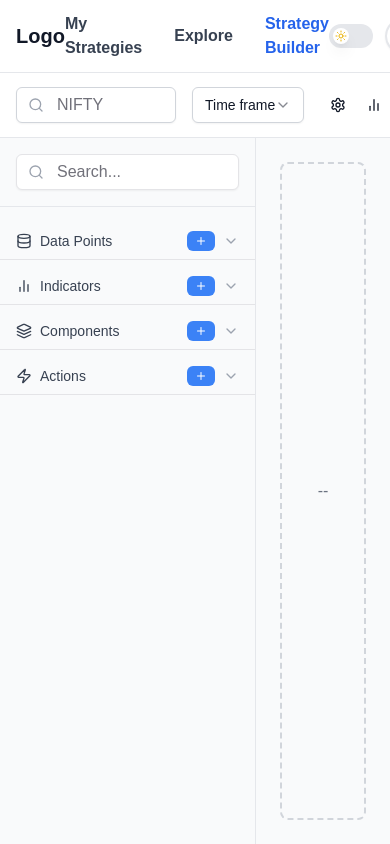
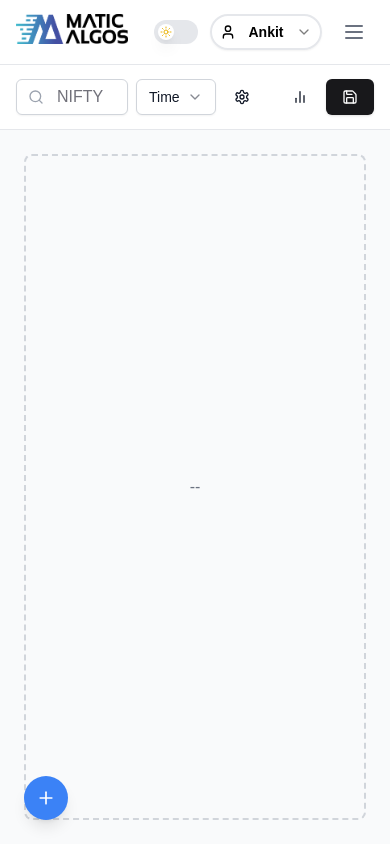
Before and after one commit to yashkamdar-YK/Project-X, a Next.js app: page /dashboard/strategy-builder in a window 390 px wide. Built offline with nearby package versions, Linux system fonts and the light colour scheme.

Commit message:
chore/ui: responsive UI

```diff
--- a/src/app/(root)/dashboard/_component/DashboardNAv.tsx
+++ b/src/app/(root)/dashboard/_component/DashboardNAv.tsx
@@ -1,33 +1,34 @@
-"use client";
-import React from "react";
-import { usePathname } from "next/navigation";
-import DarkModeSwitch from "./ToggleSwitch";
-import { UserToggle } from "./UserToggle";
+"use client"
+
+import React, { useState } from "react"
+import { usePathname } from "next/navigation"
+import { Menu } from "lucide-react"
+import {
+  Sheet,
+  SheetContent,
+  SheetTrigger,
+} from "@/components/ui/sheet"
+import DarkModeSwitch from "./ToggleSwitch"
+import { UserToggle } from "./UserToggle"
 
 const DashboardNav: React.FC = () => {
-  const pathName = usePathname();
+  const pathName = usePathname()
+  const [isMobileMenuOpen, setIsMobileMenuOpen] = useState(false)
 
   const navLinks = [
     { href: "/dashboard/my-strategies", label: "My Strategies" },
     { href: "/dashboard/explore", label: "Explore" },
     { href: "/dashboard/strategy-builder", label: "Strategy Builder" },
-  ];
+  ]
 
-  return (
-    <div className="bg-white dark:bg-gray-900 border-b border-gray-200 dark:border-gray-800">
-      <div className="px-4 py-3 flex justify-between items-center">
-        <div className="w-44" >
-          {/* Logo placeholder */}
-          <span className="text-xl font-bold text-gray-900 dark:text-white">Logo</span>
-        </div>
-
-        <div className="flex space-x-8 items-center font-medium">
+  const NavLinks = () => (
+    <div className="flex flex-col md:flex-row md:space-x-8 space-y-4 md:space-y-0 items-start md:items-center font-medium">
       {navLinks.map((link) => (
         <a
           key={link.href}
           href={link.href}
           className={`
-                transition-colors duration-200
+            transition-all duration-200
             hover:text-blue-600 dark:hover:text-blue-400
             font-semibold
             ${pathName === link.href
@@ -39,14 +40,56 @@ const DashboardNav: React.FC = () => {
         </a>
       ))}
     </div>
+  )
 
-        <div className="flex items-center space-x-3 w-44">
+  return (
+    <div className="bg-white dark:bg-gray-900 border-b border-gray-200 dark:border-gray-800">
+      <div className="px-4 py-3 flex justify-between items-center">
+        <div className="flex items-center space-x-4">
+            <div className="relative h-9 w-28">
+            {/* <span className="text-xl font-bold text-gray-900 dark:text-white">Logo</span> */}
+            <img
+              src="/logo_black.png"
+              alt="Black Logo"
+              className="dark:hidden block"
+            />
+            <img
+              src="/logo_white.png"
+              alt="White Logo"
+              className="dark:block hidden"
+            />
+          </div>
+
+          {/* Desktop Navigation */}
+          <div className="hidden md:block pl-10">
+            <NavLinks />
+          </div>
+        </div>
+
+        <div className="flex items-center space-x-3">
           <DarkModeSwitch />
           <UserToggle />
+
+          {/* Mobile Menu Button */}
+          <div className="md:hidden">
+            <Sheet>
+              <SheetTrigger asChild>
+                <button className="p-2 text-gray-500 hover:text-gray-600 dark:text-gray-400 dark:hover:text-gray-300 transition-colors duration-200">
+                  <Menu className="w-6 h-6" />
+                </button>
+              </SheetTrigger>
+              <SheetContent side="right" className="w-[80%] sm:w-[385px]">
+                <div className="py-6">
+                  <NavLinks />
+                </div>
+              </SheetContent>
+            </Sheet>
           </div>
         </div>
       </div>
-  );
-};
+    </div>
+  )
+}
+
 
 export default DashboardNav;
--- /dev/null
+++ b/src/app/(root)/dashboard/explore/page.tsx
@@ -0,0 +1,9 @@
+import React from 'react'
+
+const page = () => {
+  return (
+    <div>page</div>
+  )
+}
+
+export default page
--- /dev/null
+++ b/src/app/(root)/dashboard/my-strategies/page.tsx
@@ -0,0 +1,9 @@
+import React from 'react'
+
+const page = () => {
+  return (
+    <div>page</div>
+  )
+}
+
+export default page
--- a/src/app/(root)/dashboard/strategy-builder/_components/DashboardSidebar.tsx
+++ b/src/app/(root)/dashboard/strategy-builder/_components/DashboardSidebar.tsx
@@ -2,7 +2,12 @@
 
 import React, { useState } from "react"
 import { Input } from "@/components/ui/input"
-import { Search, ChevronDown, Database, BarChart2, Layers, Zap, Plus } from 'lucide-react'
+import { Search, ChevronDown, Database, BarChart2, Layers, Zap, Plus, Menu } from 'lucide-react'
+import {
+  Sheet,
+  SheetContent,
+  SheetTrigger,
+} from "@/components/ui/sheet"
 import {
   Accordion,
   AccordionItem,
@@ -23,14 +28,14 @@ const DashboardSidebar: React.FC = () => {
     { title: "Actions", icon: <Zap className="w-4 h-4" /> },
   ])
 
-  return (
-    <div className="w-64 border-r border-gray-200 dark:border-gray-700 flex-none overflow-hidden flex flex-col bg-gray-50 dark:bg-gray-900">
+  const SidebarContent = () => (
+    <div className="h-full flex flex-col bg-gray-50 dark:bg-gray-900">
       <div className="flex-1 overflow-y-auto">
         <div className="p-4">
           <div className="relative">
             <Search size={16} className="absolute left-3 top-1/2 transform -translate-y-1/2 text-gray-400 dark:text-gray-500" />
             <Input
-              className="pl-10 pr-4 border rounded-md w-full bg-white dark:bg-gray-700 focus:ring-2 focus:ring-blue-500 focus:border-transparent dark:text-gray-100 dark:placeholder-gray-400"
+              className="pl-10 pr-4 border rounded-md w-full bg-white dark:bg-gray-700 focus:ring-2 focus:ring-blue-500 focus:border-transparent dark:text-gray-100 dark:placeholder-gray-400 transition-all duration-200"
               type="text"
               placeholder="Search..."
             />
@@ -42,20 +47,20 @@ const DashboardSidebar: React.FC = () => {
         <Accordion type="multiple" className="space-y-2">
           {accordionItems.map((item, index) => (
             <AccordionItem key={index} value={`item-${index}`}>
-              <AccordionTrigger className="flex items-center justify-between py-2 px-4 text-sm font-medium text-gray-700 dark:text-gray-200 hover:bg-gray-100 dark:hover:bg-gray-700 rounded-md transition-colors group">
+              <AccordionTrigger className="flex items-center justify-between py-2 px-4 text-sm font-medium text-gray-700 dark:text-gray-200 hover:bg-gray-100 dark:hover:bg-gray-700 rounded-md transition-all duration-200 group">
                 <div className="flex items-center">
                   {item.icon}
                   <span className="ml-2">{item.title}</span>
                 </div>
                 <div className="flex items-center">
-                  <button className="text-xs bg-blue-500 dark:bg-blue-600 text-white px-2 py-1 rounded-md hover:bg-blue-600 dark:hover:bg-blue-700 transition-colors mr-2">
+                  <button className="text-xs bg-blue-500 dark:bg-blue-600 text-white px-2 py-1 rounded-md hover:bg-blue-600 dark:hover:bg-blue-700 transition-all duration-200 mr-2">
                     <Plus className="w-3 h-3" />
                   </button>
-                  <ChevronDown className="w-4 h-4 text-gray-400 dark:text-gray-500 group-data-[state=open]:rotate-180 transition-transform" />
+                  <ChevronDown className="w-4 h-4 text-gray-400 dark:text-gray-500 group-data-[state=open]:rotate-180 transition-transform duration-200" />
                 </div>
               </AccordionTrigger>
               <AccordionContent>
-                <div className="mt-1 pl-6 py-2 text-sm text-gray-600 dark:text-gray-300 bg-white dark:bg-gray-700 rounded-md shadow-sm">
+                <div className="mt-1 pl-6 py-2 text-sm text-gray-600 dark:text-gray-300 bg-white dark:bg-gray-700 rounded-md shadow-sm transition-all duration-200">
                   <p>Accordion content goes here...</p>
                 </div>
               </AccordionContent>
@@ -65,6 +70,35 @@ const DashboardSidebar: React.FC = () => {
       </div>
     </div>
   )
+
+  return (
+    <>
+      {/* Desktop Sidebar */}
+      <div className="hidden md:block w-64 border-r border-gray-200 dark:border-gray-700 flex-none overflow-hidden">
+        <SidebarContent />
+      </div>
+
+      {/* Mobile Sidebar with Fixed Floating Trigger */}
+      <div className="md:hidden">
+        <Sheet>
+          <SheetTrigger asChild>
+            <button
+              className="fixed bottom-6 left-6 z-50 p-3 rounded-full bg-blue-500 dark:bg-blue-600 text-white shadow-lg hover:bg-blue-600 dark:hover:bg-blue-700 transition-all duration-200 focus:outline-none focus:ring-2 focus:ring-blue-500 focus:ring-offset-2 dark:focus:ring-offset-gray-900"
+              aria-label="Open sidebar"
+            >
+              <Plus className="w-5 h-5" />
+            </button>
+          </SheetTrigger>
+          <SheetContent
+            side="left"
+            className="w-[80%] sm:w-[385px] p-0 !pt-10"
+          >
+            <SidebarContent />
+          </SheetContent>
+        </Sheet>
+      </div>
+    </>
+  )
 }
 
 export default DashboardSidebar
--- a/src/app/(root)/dashboard/strategy-builder/_components/StrategyNavbar.tsx
+++ b/src/app/(root)/dashboard/strategy-builder/_components/StrategyNavbar.tsx
@@ -27,11 +27,11 @@ const StrategyNavbar: React.FC<StrategyNavbarProps> = ({ className = "" }) => {
     <nav className={`border-b border-gray-200 dark:border-gray-800 bg-white dark:bg-gray-900 text-gray-900 dark:text-gray-100 ${className}`}>
       <div className="px-4 sm:px-6 lg:px-8">
         <div className="flex justify-between items-center h-16">
-          <div className="flex items-center space-x-4">
+          <div className="flex items-center space-x-2 sm:space-x-4">
             <div className="relative">
               <Search size={16} className="absolute left-3 top-1/2 transform -translate-y-1/2 text-gray-400 dark:text-gray-500" />
               <Input
-                className="pl-10 pr-4 py-2 w-40 sm:w-48 rounded-md bg-white dark:bg-gray-800 border-gray-300 dark:border-gray-700"
+                className="pl-10 pr-4 py-2 w-28 sm:w-40 md:w-48 rounded-md bg-white dark:bg-gray-800 border-gray-300 dark:border-gray-700 transition-all duration-200"
                 type="text"
                 placeholder="NIFTY"
                 aria-label="Search NIFTY"
@@ -39,8 +39,8 @@ const StrategyNavbar: React.FC<StrategyNavbarProps> = ({ className = "" }) => {
             </div>
 
             <Select>
-              <SelectTrigger className="w-fit min-w-20 border-gray-300 dark:border-gray-700 bg-white dark:bg-gray-800">
-                <SelectValue placeholder="Time frame" />
+              <SelectTrigger className="w-20 sm:w-fit min-w-20 border-gray-300 dark:border-gray-700 bg-white dark:bg-gray-800 transition-all duration-200">
+                <SelectValue placeholder="Time" />
               </SelectTrigger>
               <SelectContent>
                 <SelectItem value="3m">3m</SelectItem>
@@ -52,7 +52,7 @@ const StrategyNavbar: React.FC<StrategyNavbarProps> = ({ className = "" }) => {
             <TooltipProvider>
               <Tooltip>
                 <TooltipTrigger asChild>
-                  <Button variant="ghost" size="icon" aria-label="Settings">
+                  <Button variant="ghost" size="icon" aria-label="Settings" className="transition-all duration-200">
                     <Settings className="h-5 w-5" />
                   </Button>
                 </TooltipTrigger>
@@ -63,11 +63,11 @@ const StrategyNavbar: React.FC<StrategyNavbarProps> = ({ className = "" }) => {
             </TooltipProvider>
           </div>
 
-          <div className="flex items-center space-x-4">
+          <div className="flex items-center space-x-2 sm:space-x-4">
             <TooltipProvider>
               <Tooltip>
                 <TooltipTrigger asChild>
-                  <Button variant="ghost" size="icon" aria-label="Chart view">
+                  <Button variant="ghost" size="icon" aria-label="Chart view" className="transition-all duration-200">
                     <BarChart2 className="h-5 w-5" />
                   </Button>
                 </TooltipTrigger>
@@ -77,12 +77,15 @@ const StrategyNavbar: React.FC<StrategyNavbarProps> = ({ className = "" }) => {
               </Tooltip>
             </TooltipProvider>
 
-            <Button variant="outline" className="flex items-center space-x-2">
+            <Button variant="outline" className="hidden sm:flex items-center space-x-2 transition-all duration-200">
               <Code className="h-4 w-4" />
               <span>Code</span>
             </Button>
 
-            <Button>Save</Button>
+            <Button className="transition-all duration-200">
+              <Save className="h-4 w-4 sm:mr-2" />
+              <span className="hidden sm:inline">Save</span>
+            </Button>
           </div>
         </div>
       </div>
```
Lines whose indentation alone changed are shown as unchanged.
